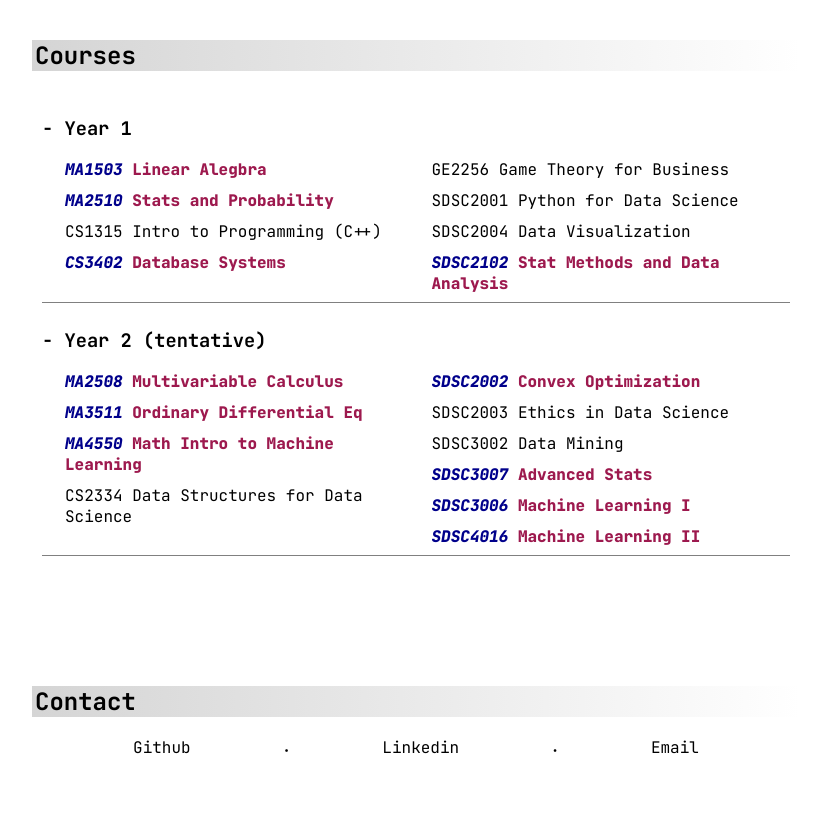
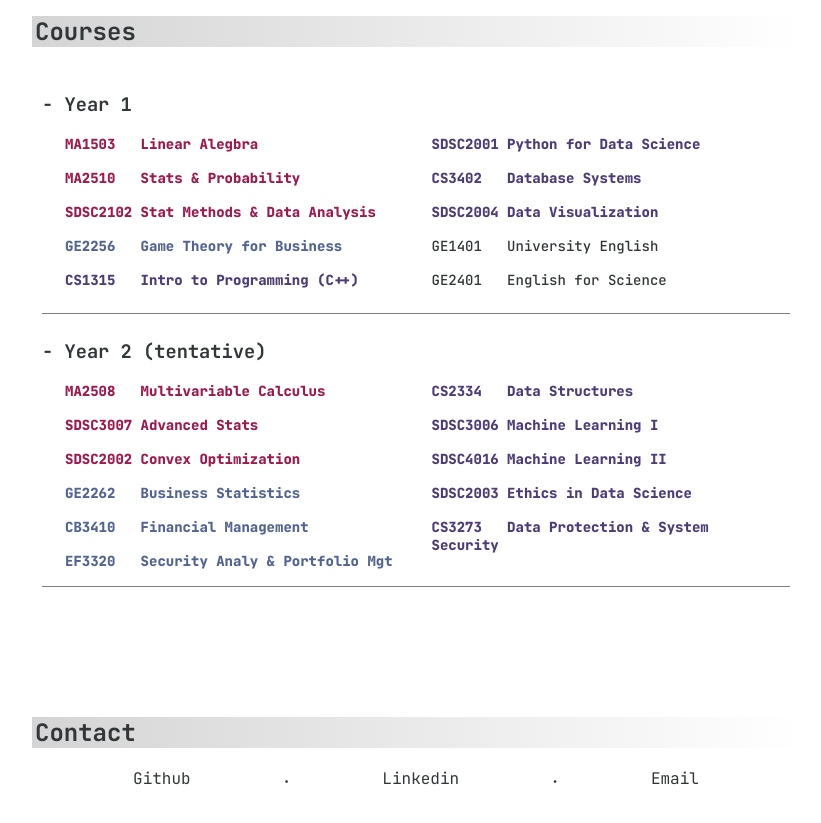
Before and after one commit to kuntiniong/kuntiniong.github.io, a plain HTML site: page index.html in a window 1280 px wide. Shown: the part 2680-3503 px from the top of the page, without its empty margins (224-1045 px from the left). Drawn offline with Linux system fonts and the light colour scheme; a web font is replaced by a local one.

Commit message:
Update Year 2 courses

```diff
--- a/index.html
+++ b/index.html
@@ -212,52 +212,65 @@
         <div class="year">
           <h3>- Year 1</h3>
           <ul class="course-list">
+            <span class="math">
+              <li class="course-item">MA1503 &nbsp Linear Alegbra</li>
+              <li class="course-item">MA2510 &nbsp Stats & Probability</li>
+              <li class="course-item">SDSC2102 Stat Methods & Data Analysis</li>
+            </span>
+
+            <span class="business">
+              <li class="course-item">GE2256 &nbsp Game Theory for Business</li>
+            </span>
+
+            <span class="tech">
               <li class="course-item">
-              <em>MA1503</em> <span>Linear Alegbra</span>
+                CS1315 &nbsp Intro to Programming (C++)
               </li>
+            </span>
+            <span class="tech">
+              <li class="course-item">SDSC2001 Python for Data Science</li>
+              <li class="course-item">CS3402 &nbsp Database Systems</li>
+              <li class="course-item">SDSC2004 Data Visualization</li>
+            </span>
+
+            <span class="lang">
+              <li class="course-item">GE1401 &nbsp University English</li>
               <li class="course-item">
-              <em>MA2510</em> <span>Stats and Probability</span>
+                GE2401 &nbsp English for Science
               </li>
-            <li class="course-item">CS1315 Intro to Programming (C++)</li>
-            <li class="course-item">
-              <em>CS3402</em> <span>Database Systems</span>
-            </li>
-            <li class="course-item">GE2256 Game Theory for Business</li>
-            <li class="course-item">SDSC2001 Python for Data Science</li>
-            <li class="course-item">SDSC2004 Data Visualization</li>
-            <li class="course-item">
-              <em>SDSC2102</em> <span>Stat Methods and Data Analysis</span>
-            </li>
+            </span>
+
           </ul>
         </div>
 
         <div class="year">
           <h3>- Year 2 (tentative)</h3>
           <ul class="course-list">
+            <span class="math">
+              <li class="course-item">MA2508 &nbsp Multivariable Calculus</li>
+              <li class="course-item">SDSC3007 Advanced Stats</li>
+              <li class="course-item">SDSC2002 Convex Optimization</li>
+            </span>
+
+            <span class="business">
+              <li class="course-item">GE2262 &nbsp Business Statistics</li>
+              <li class="course-item">CB3410 &nbsp Financial Management</li>
+            </span>
+            <span class="business">
               <li class="course-item">
-              <em>MA2508</em> <span>Multivariable Calculus</span>
+                EF3320 &nbsp Security Analy & Portfolio Mgt
               </li>
+            </span>
+
+            <span class="tech">
+              <li class="course-item">CS2334 &nbsp Data Structures</li>
+              <li class="course-item">SDSC3006 Machine Learning I</li>
+              <li class="course-item">SDSC4016 Machine Learning II</li>
+              <li class="course-item">SDSC2003 Ethics in Data Science</li>
               <li class="course-item">
-              <em>MA3511</em> <span>Ordinary Differential Eq</span>
+                CS3273 &nbsp Data Protection & System Security
               </li>
-            <li class="course-item">
-              <em>MA4550</em> <span>Math Intro to Machine Learning</span>
-            </li>
-            <li class="course-item">CS2334 Data Structures for Data Science</li>
-            <li class="course-item">
-              <em>SDSC2002</em> <span>Convex Optimization</span>
-            </li>
-            <li class="course-item">SDSC2003 Ethics in Data Science</li>
-            <li class="course-item">SDSC3002 Data Mining</li>
-            <li class="course-item">
-              <em>SDSC3007</em> <span>Advanced Stats</span>
-            </li>
-            <li class="course-item">
-              <em>SDSC3006</em> <span>Machine Learning I</span>
-            </li>
-            <li class="course-item">
-              <em>SDSC4016</em> <span>Machine Learning II</span>
-            </li>
+            </span>
           </ul>
         </div>
       </div>
@@ -271,7 +284,7 @@
         <p>·</p>
         <a href="https://www.linkedin.com/in/kuntiniong">Linkedin</a>
         <p>·</p>
-        <a href="mailto:ktiong2-c@my.cityu.edu.hk">Email</a>
+        <a href="mailto:iongkuntin@gmail.com">Email</a>
       </div>
     </section>
   </body>
--- a/styles.css
+++ b/styles.css
@@ -10,9 +10,10 @@
 
 body {
   font-family: "JetBrains Mono", monospace;
+  color:#313638;
   background-color: white;
 
-  margin: 5vh 20vw;
+  margin: 2vh 20vw;
   max-width: 65vw;
 }
 
@@ -45,7 +46,7 @@ p:not(.home > p) {
 /* anchor styling */
 a {
   text-decoration: none;
-  color: black;
+  color: #313638;
 }
 
 a:hover {
@@ -85,7 +86,7 @@ em {
   font-size: 25px;
   font-weight: 1000;
 
-  color: black;
+  color: #313638;
   text-decoration: none;
 }
 
@@ -163,7 +164,7 @@ em {
 
 .google {
   font-weight: 1000;
-  color: black;
+  color: #313638;
 }
 
 .blue {
@@ -246,7 +247,7 @@ em {
 }
 
 .project a:hover h3 {
-  color: black;
+  color: #313638;
   text-decoration: underline;
 }
 
@@ -261,7 +262,7 @@ em {
 }
 
 .project a:hover p {
-  color: black;
+  color: #313638;
 }
 
 /* courses */
@@ -275,7 +276,7 @@ em {
 }
 
 .course-item {
-  margin-bottom: 10px;
+  margin-bottom: 1.5rem;
 }
 
 .course-list {
@@ -286,6 +287,28 @@ em {
 
 .course-list {
   column-count: 2;
+}
+
+/* highlight */
+.course-list span {
+  font-size: 16px; /* fixed font size */
+}
+
+.math {
+  color: #9d194e;
+}
+
+.business {
+  color: #536493;
+}
+
+.tech {
+  color: #4d3c77;
+}
+
+.lang {
+  color: #313638;
+  font-weight: 500;
 }
 
 /* contact */
@@ -311,7 +334,7 @@ em {
 
   body {
     font-size: 15px;
-    margin: 1vh 10vw;
+    margin: 1vh 8vw;
     max-width: 100%;
     box-sizing: border-box;
   }
@@ -364,12 +387,12 @@ em {
   }
 
   .project h3 {
-    color: black;
+    color: #313638;
     text-decoration: underline;
   }
 
   .project p {
-    color: black;
+    color: #313638;
   }
 
   .project span {
@@ -381,4 +404,12 @@ em {
     color: darkblue;
     font-weight: 1000;
   }
+
+  .course-list span {
+    font-size: 14px;
+  }
+
+  .course-item {
+    margin-bottom: 1rem;
+  }
 }
```
Lines whose indentation alone changed are shown as unchanged.
